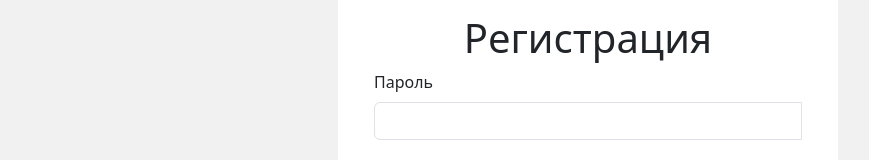
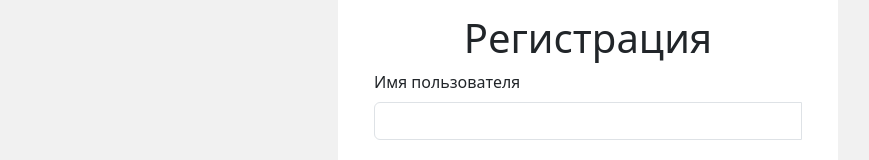
Before and after one commit to KindProgrammer/frontend-project-12, a React (Vite) app in the folder frontend/: page /signup in a window 1280 px wide. Shown: the part 238-398 px from the top of the page, without its empty margins (52-921 px from the left). Built offline with nearby package versions, Linux system fonts and the light colour scheme; no server answers; what leo-profanity would draw is missing.

Commit message:
Changed the user name label at the registration form

```diff
--- a/frontend/src/Components/RegistrationForm.jsx
+++ b/frontend/src/Components/RegistrationForm.jsx
@@ -64,7 +64,7 @@ const RegistrationForm = () => {
             <Form onSubmit={formik.handleSubmit}>
                 <Row className='mb-3'>
                     <Form.Group>
-                        <Form.Label className="form-label" htmlFor="password">{t('registrationForm.password')}</Form.Label>
+                        <Form.Label className="form-label" htmlFor="password">{t('registrationForm.userName')}</Form.Label>
                         <InputGroup>
                             <Form.Control
                                 ref={inputRef}
```
